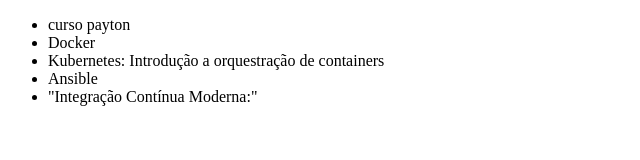
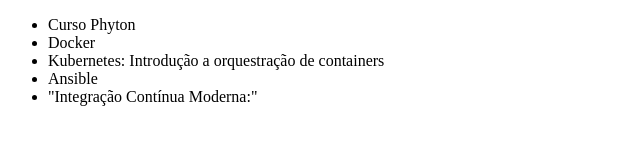
Before and after one commit to dyrj/alura-git, a plain HTML site: page index.html in a window 1280 px wide. Shown: the full height of the page, 0-640 px from the left. Drawn offline with Linux system fonts and the light colour scheme.

```diff
--- a/index.html
+++ b/index.html
@@ -6,7 +6,7 @@
 </head>
 <body>
     <ul>
-        <li>curso payton</li>
+        <li>Curso Phyton</li>
         <li>Docker</li>
         <li>Kubernetes: Introdução a orquestração de containers</li>
         <li>Ansible</li>
```
